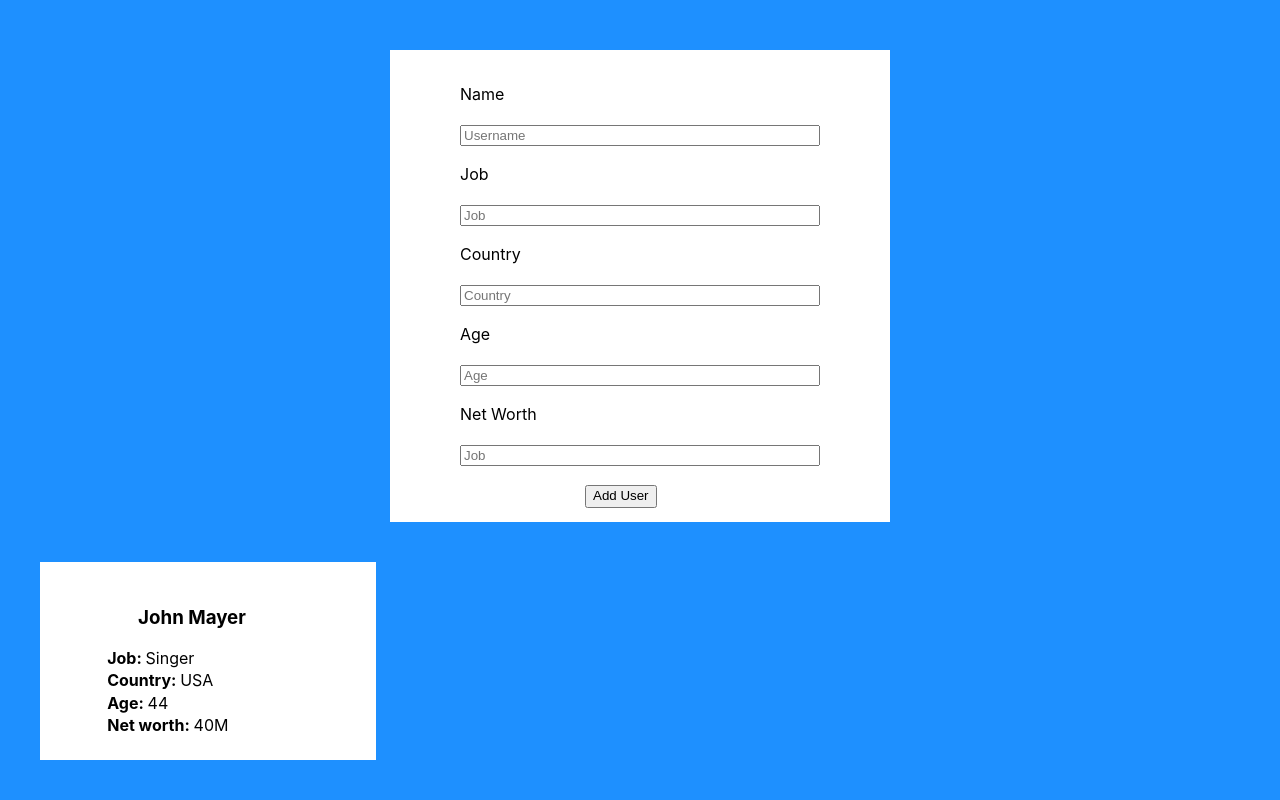
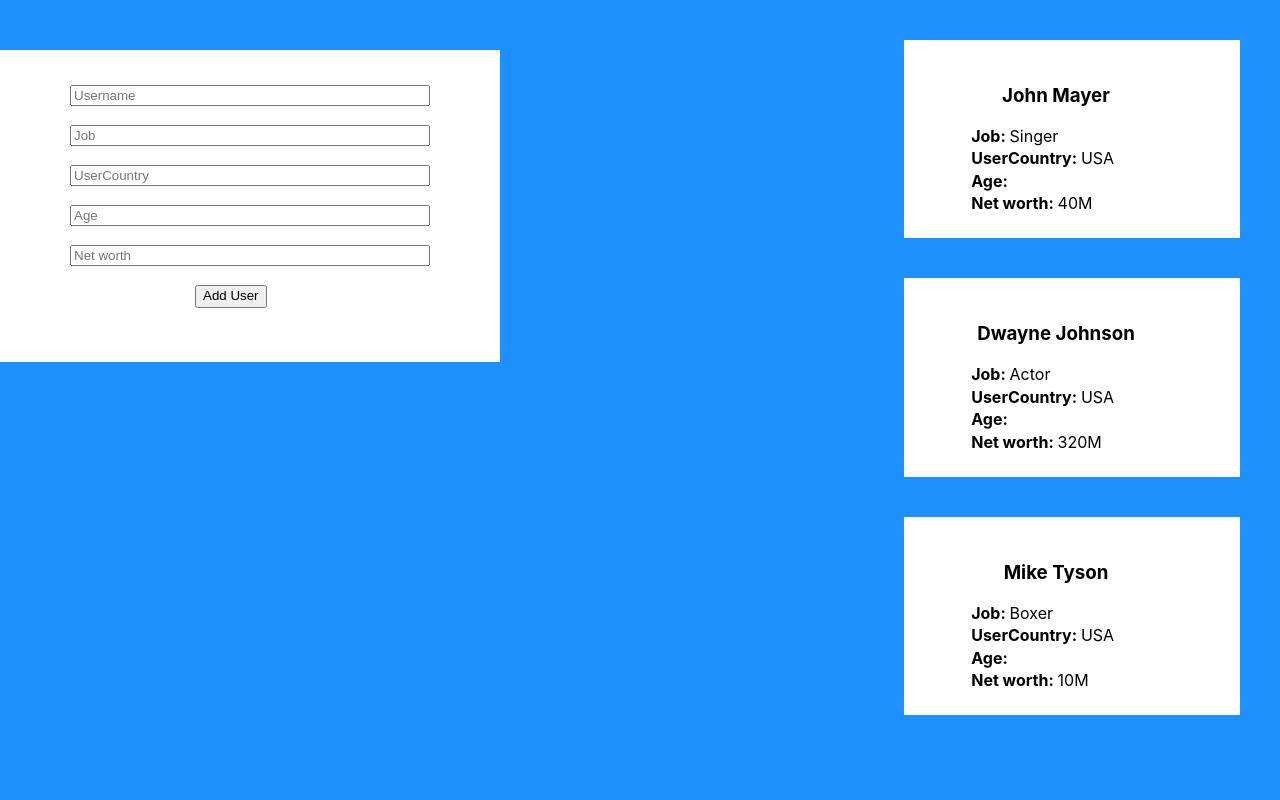
Before and after one commit to AdDevS149/my-first-react-project, a React (Create React App) app: page / in a window 1280 px wide. Shown: the top 800 px of the page. Built offline with nearby package versions, Linux system fonts and the light colour scheme; the HTML template or start-up script is replaced by a standard one.

Commit message:
Added input display

```diff
--- a/src/App.js
+++ b/src/App.js
@@ -4,9 +4,9 @@
 import FamousPerson from './components/FamousPerson';
 
 const TEMP_USERS = [
-  { id: 1, name: 'John Mayer', job: 'Singer', country: 'USA', age: 44, netWorth: '40M' },
-  { id: 2, name: 'Dwayne Johnson', job: 'Actor', country: 'USA', age: 49, netWorth: '320M' },
-  { id: 3, name: 'Mike Tyson', job: 'Boxer', country: 'USA', age: 55, netWorth: '10M' },
+  { id: 1, name: 'John Mayer', job: 'Singer', userCountry: 'USA', userAge: 44, netWorth: '40M' },
+  { id: 2, name: 'Dwayne Johnson', job: 'Actor', userCountry: 'USA', userAge: 49, netWorth: '320M' },
+  { id: 3, name: 'Mike Tyson', job: 'Boxer', userCountry: 'USA', userAge: 55, netWorth: '10M' },
 ];
 
 const App = () => {
@@ -19,9 +19,9 @@
   };
 
   return (
-    <div>
-      <NewUser onAddNewUsserHandler={addNewUserHandler} />
-      <div className='famous-people__container'>
+    <div className='famous-people__container'>
+      <NewUser onAddNewUserHandler={addNewUserHandler} />
+      <div>
         <FamousPerson person={users} />
       </div>
     </div>
--- a/src/components/FamousPeople.js
+++ b/src/components/FamousPeople.js
@@ -5,8 +5,7 @@
 
 const FamousPerson = (props) => {
   return (
-    <Card>
-      <div className='famous-people__details'>
+    <Card className='famous-people__details'>
       <h3 className='famous-people__title'>{props.name}</h3>
       <ul>
         <li>
@@ -14,19 +13,18 @@
           {props.job}
         </li>
         <li>
-            <span>Country: </span>
-            {props.country}
+          <span>UserCountry: </span>
+          {props.userCountry}
         </li>
         <li>
           <span>Age: </span>
-            {props.age}
+          {props.userage}
         </li>
         <li>
           <span>Net worth: </span>
           {props.netWorth}
         </li>
       </ul>
-      </div>
     </Card>
   );
 };
--- a/src/components/FamousPerson.js
+++ b/src/components/FamousPerson.js
@@ -4,7 +4,7 @@
   return (
     <div>
       {props.person.map((user) => (
-        <FamousPeople key={user.id} name={user.name} job={user.job} country={user.country} age={user.age} netWorth={user.netWorth} />
+        <FamousPeople key={user.id} name={user.name} job={user.job} userCountry={user.userCountry} userage={user.userage} netWorth={user.netWorth} />
       ))}
     </div>
   );
--- a/src/components/NewPersonForm.js
+++ b/src/components/NewPersonForm.js
@@ -2,35 +2,21 @@
 
 import './NewPersonForm.css';
 
-const NewPersonForm = (props) => {
+const FamousPeopleForm = (props) => {
   const [userName, setUserName] = useState('');
   const [userJob, setUserJob] = useState('');
   const [userCountry, setUserCountry] = useState('');
   const [userAge, setUserAge] = useState('');
   const [userNetWorth, setUserNetWorth] = useState('');
 
-  const userNameChangeHandler = (event) => {
-    setUserName(event.target.value);
-  };
+  const [userNameErr, setUserNameErr] = useState('');
+  const [userJobErr, setUserJobErr] = useState({});
+  const [userCountryErr, setUserCountryErr] = useState({});
+  const [userAgeErr, setUserAgeErr] = useState({});
+  const [userNetWorthErr, setUserNetWorthErr] = useState({});
 
-  const userJobChangeHandler = (event) => {
-    setUserJob(event.target.value);
-  };
-
-  const userCountryChangeHandler = (event) => {
-    setUserCountry(event.target.value);
-  };
-
-  const userAgeChangeHandler = (event) => {
-    setUserAge(event.target.value);
-  };
-
-  const userNetWorthChangeHandler = (event) => {
-    setUserNetWorth(event.target.value);
-  };
-
-  const submitHandler = (event) => {
-    event.preventDefault();
+  const onSubmit = (e) => {
+    e.preventDefault();
 
     const userInputData = {
       name: userName,
@@ -39,46 +25,127 @@
       age: userAge,
       netWorth: userNetWorth,
     };
+    props.onSaveUserInputData(userInputData);
 
-    props.onSaveUserInputData(userInputData);
+    const isValid = formValidation();
+    if (isValid) {
       setUserName('');
       setUserJob('');
       setUserCountry('');
       setUserAge('');
       setUserNetWorth('');
+    }
+  };
+
+  const formValidation = () => {
+    const userNameErr = {};
+    const userJobErr = {};
+    const userCountryErr = {};
+    const userAgeErr = {};
+    const userNetWorthErr = {};
+    let isValid = true;
+
+    if (!userName.trim().length > 0) {
+      userNameErr.userNameValueEmpty = 'Please insert name value';
+      isValid = false;
+    }
+    console.log(userNameErr);
+    if (!userJob.trim().length > 0) {
+      userJobErr.userJobValueEmpty = 'Please insert a job value';
+      isValid = false;
+      console.log(userJobErr.userJobValueEmpty);
+    }
+
+    if (!userCountry.trim().length > 0) {
+      userCountryErr.userCountryValueEmpty = 'Please insert a country value';
+      isValid = false;
+    }
+
+    if (!userAge.trim().length > 0) {
+      userAgeErr.userAgeEmptyValue = 'Please insert an age value';
+      isValid = false;
+    }
+
+    if (!userNetWorth.trim().length > 0) {
+      userNetWorthErr.userNetWorthEmptyValue = 'Please insert an net worth value';
+      isValid = false;
+    }
+
+    setUserNameErr(userNameErr);
+    setUserJobErr(userJobErr);
+    setUserCountryErr(userCountryErr);
+    setUserAgeErr(userAgeErr);
+    setUserNetWorthErr(userNetWorthErr);
+    return isValid;
   };
 
   return (
-    <form onSubmit={submitHandler}>
     <div className='form-container'>
       <div className='form-details'>
-          <label>Name</label>
-          <input type='text' value={userName} className='form-input' placeholder='Username' onChange={userNameChangeHandler} />
+        <form onSubmit={onSubmit}>
+
+          <input
+            type='text'
+            value={userName}
+            className='form-input'
+            placeholder='Username'
+            onChange={(e) => {
+              setUserName(e.target.value);
+            }}
+          />
           <br />
 
-          <label>Job</label>
-          <input type='text' value={userJob} className='form-input' placeholder='Job' onChange={userJobChangeHandler} />
+          <input
+            type='text'
+            value={userJob}
+            className='form-input'
+            placeholder='Job'
+            onChange={(e) => {
+              setUserJob(e.target.value);
+            }}
+          />
           <br />
 
-          <label>Country</label>
-          <input type='text' value={userCountry} className='form-input' placeholder='Country' onChange={userCountryChangeHandler} />
+          <input
+            type='text'
+            value={userCountry}
+            className='form-input'
+            placeholder='UserCountry'
+            onChange={(e) => {
+              setUserCountry(e.target.value);
+            }}
+          />
           <br />
 
-          <label>Age</label>
-          <input type='text' value={userAge} className='form-input' placeholder='Age' onChange={userAgeChangeHandler} />
+          <input
+            type='text'
+            value={userAge}
+            className='form-input'
+            placeholder='Age'
+            onChange={(e) => {
+              setUserAge(e.target.value);
+            }}
+          />
           <br />
 
-          <label>Net Worth</label>
-          <input type='text' value={userNetWorth} className='form-input' placeholder='Job' onChange={userNetWorthChangeHandler} />
+          <input
+            type='text'
+            value={userNetWorth}
+            className='form-input'
+            placeholder='Net worth'
+            onChange={(e) => {
+              setUserNetWorth(e.target.value);
+            }}
+          />
           <br />
 
-          <div>
           <button type='submit'>Add User</button>
+          <br />
+          <br />
+        </form>
       </div>
     </div>
-      </div>
-    </form>
   );
 };
 
-export default NewPersonForm;
+export default FamousPeopleForm;
--- a/src/components/NewUser/NewUser.js
+++ b/src/components/NewUser/NewUser.js
@@ -11,7 +11,7 @@
     const userInputData = {
       ...newInputData,
     };
-    props.onAddNewUsserHandler(userInputData);
+    props.onAddNewUserHandler(userInputData);
   };
   return (
     <div className='new-user'>
--- a/src/components/UI/FamousPeople.css
+++ b/src/components/UI/FamousPeople.css
@@ -12,3 +12,7 @@
 span {
   font-weight: bold;
 }
+
+.test {
+  background-color: red;
+}
```
Lines whose indentation alone changed are shown as unchanged.
